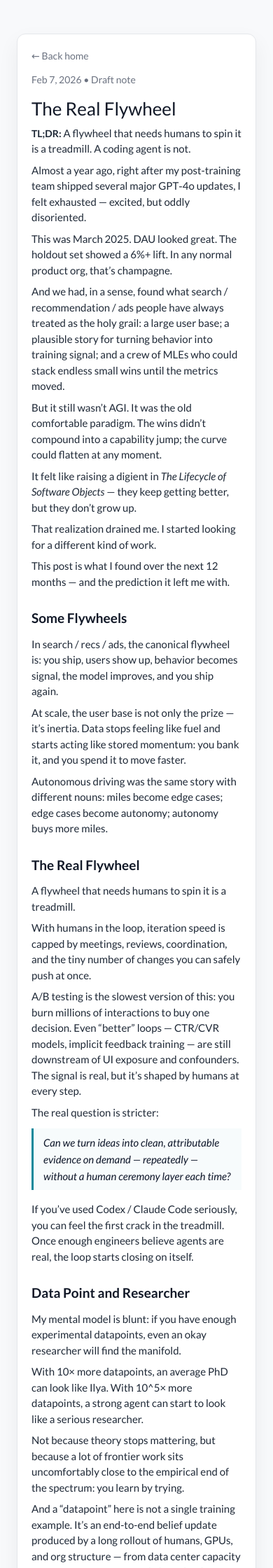
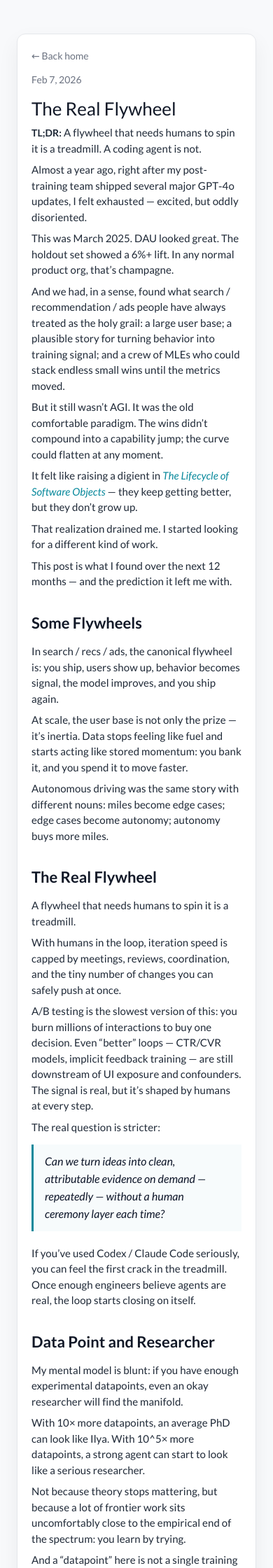
Before and after one commit to haossr/haossr.github.io, a Jekyll site: the page built from writing/the-real-flywheel/index.html, in a window 390 px wide. Shown: the top 2240 px of the page at 70% size. Built offline with Jekyll 4.4.1, drawn with Linux system fonts in a browser that asks for light colours; some of the changed text lies outside the part shown.

Commit message:
Follow-up: include flywheel post polish commits (#13)
* Remove draft appendix from The Real Flywheel post

* Polish flywheel post layout and add book link

---------

Co-authored-by: Hao Sheng <haosheng@users.noreply.github.com>

```diff
--- a/writing/the-real-flywheel/index.html
+++ b/writing/the-real-flywheel/index.html
@@ -21,7 +21,7 @@
   <link href="https://fonts.googleapis.com/css?family=Lato:400,700,400italic,700italic" rel="stylesheet" type="text/css">
   <style>
     .essay-page { background: #f8f9fb; min-height: 100vh; padding: 40px 16px; }
-    .essay-wrap { max-width: 820px; margin: 0 auto; }
+    .essay-wrap { max-width: 980px; margin: 0 auto; }
     .essay-card {
       background: #fff;
       border: 1px solid #e5e7eb;
@@ -30,39 +30,37 @@
       padding: 28px;
     }
     .essay-top { display: flex; justify-content: space-between; align-items: baseline; gap: 12px; margin-bottom: 14px; }
-    .essay-title { margin: 0; font-size: 30px; line-height: 1.2; color: #111827; text-align: left; }
+    .essay-title { margin: 0; font-size: 38px; line-height: 1.18; color: #111827; text-align: left; }
     .essay-meta { color: #6b7280; font-size: 14px; }
-    .essay-content h2, .essay-content h3 { display: block; margin: 26px 0 10px; color: #111827; }
-    .essay-content h2 { font-size: 24px; font-weight: 700; }
-    .essay-content h3 { font-size: 19px; font-weight: 700; }
-    .essay-content p { margin: 0 0 14px; color: #1f2937; }
-    .essay-content ul { margin: 0 0 14px 20px; }
-    .essay-content li { margin-bottom: 6px; color: #1f2937; }
+    .essay-content h2, .essay-content h3 { display: block; margin: 30px 0 12px; color: #111827; }
+    .essay-content h2 { font-size: 28px; font-weight: 700; }
+    .essay-content h3 { font-size: 22px; font-weight: 700; }
+    .essay-content p { margin: 0 0 18px; color: #1f2937; font-size: 20px; line-height: 1.82; letter-spacing: 0.005em; }
+    .essay-content ul { margin: 0 0 18px 24px; }
+    .essay-content li { margin-bottom: 10px; color: #1f2937; font-size: 19px; line-height: 1.72; }
     .essay-content blockquote {
-      margin: 12px 0 16px;
-      padding: 8px 14px;
+      margin: 14px 0 20px;
+      padding: 12px 16px;
       border-left: 3px solid #07889b;
       background: #f7fbfc;
       color: #0f172a;
+      font-size: 19px;
+      line-height: 1.7;
       font-style: italic;
     }
-    .essay-content .formula {
-      font-family: ui-monospace, SFMono-Regular, Menlo, Monaco, Consolas, "Liberation Mono", "Courier New", monospace;
-      background: #f3f4f6;
-      border-radius: 8px;
-      padding: 10px 12px;
-      overflow-x: auto;
+    @media (max-width: 900px) {
+      .essay-wrap { max-width: 860px; }
+      .essay-title { font-size: 34px; }
+      .essay-content p { font-size: 18px; line-height: 1.72; }
+      .essay-content li { font-size: 17px; line-height: 1.65; }
+      .essay-content blockquote { font-size: 17px; line-height: 1.62; }
     }
-    .essay-content details {
-      border-top: 1px solid #e5e7eb;
-      margin-top: 24px;
-      padding-top: 16px;
-    }
-    .essay-content summary { cursor: pointer; color: #07889b; margin-bottom: 12px; }
     @media (max-width: 600px) {
       .essay-card { padding: 20px; }
-      .essay-title { font-size: 26px; }
+      .essay-title { font-size: 28px; }
       .essay-top { flex-direction: column; align-items: flex-start; }
+      .essay-content p { font-size: 17px; line-height: 1.65; }
+      .essay-content li, .essay-content blockquote { font-size: 16px; line-height: 1.55; }
     }
   </style>
 </head>
@@ -72,7 +70,7 @@
     <article class="essay-card essay-content">
       <div class="essay-top">
         <a class="reading-back" href="/">&larr; Back home</a>
-        <div class="essay-meta">Feb 7, 2026 • Draft note</div>
+        <div class="essay-meta">Feb 7, 2026</div>
       </div>
 
       <h1 class="essay-title">The Real Flywheel</h1>
@@ -82,7 +80,7 @@
       <p>This was March 2025. DAU looked great. The holdout set showed a 6%+ lift. In any normal product org, that’s champagne.</p>
       <p>And we had, in a sense, found what search / recommendation / ads people have always treated as the holy grail: a large user base; a plausible story for turning behavior into training signal; and a crew of MLEs who could stack endless small wins until the metrics moved.</p>
       <p>But it still wasn’t AGI. It was the old comfortable paradigm. The wins didn’t compound into a capability jump; the curve could flatten at any moment.</p>
-      <p>It felt like raising a digient in <em>The Lifecycle of Software Objects</em> — they keep getting better, but they don’t grow up.</p>
+      <p>It felt like raising a digient in <a href="https://en.wikipedia.org/wiki/The_Lifecycle_of_Software_Objects"><em>The Lifecycle of Software Objects</em></a> — they keep getting better, but they don’t grow up.</p>
       <p>That realization drained me. I started looking for a different kind of work.</p>
       <p>This post is what I found over the next 12 months — and the prediction it left me with.</p>
 
@@ -118,55 +116,6 @@
       <p>If 2025 was about shipping model updates, then 2026 is about making the loop run by itself.</p>
       <p>Some friends in GDM keep saying they’re doing “best‑of‑N.” I want to say: N now includes the agents.</p>
 
-      <details>
-        <summary>Draft notes / appendix</summary>
-
-        <p><strong>Thesis:</strong> In frontier AI, the bottleneck is rarely how many ideas we can generate. The bottleneck is how fast we can turn an idea into a high‑signal datapoint — and do it repeatedly.</p>
-        <p>Iteration speed (even “dumb trial-and-error”) is a first-order competitive advantage. The labs that win can run more closed loops per unit time, with less org friction and higher signal quality.</p>
-
-        <h3>1) What counts as a datapoint?</h3>
-        <ul>
-          <li>Ablation results (what changed, how much, and with what confidence)</li>
-          <li>A failed run with a clear failure mode and corrective action</li>
-          <li>A new evaluation slice that reveals a blind spot</li>
-          <li>Online user feedback traceable to a capability</li>
-          <li>A safety/policy regression that is caught and localized</li>
-        </ul>
-
-        <h3>2) Effective datapoints = throughput × signal</h3>
-        <div class="formula">Let q_i ∈ [0, 1] be information quality of datapoint i.<br>
-          D_eff = Σ q_i ≈ N · q̄<br><br>
-          N = T / τ<br>
-          T = time window (e.g. one week)<br>
-          τ = cycle time from idea → experiment → result → attribution → next step
-        </div>
-        <p>Frontier advantage often comes from an order-of-magnitude reduction in τ, not a 10–20% improvement.</p>
-
-        <h3>3) Decomposition (where bottlenecks hide)</h3>
-        <div class="formula">D_eff ≈ GPU_throughput × Human_throughput × Automation_multiplier × Signal_quality × Org_friction^{-1}</div>
-        <ul>
-          <li><strong>GPU throughput:</strong> scheduling, queue time, utilization, failure waste</li>
-          <li><strong>Human throughput:</strong> implementation speed, glue-work burden, review latency</li>
-          <li><strong>Automation multiplier:</strong> agents + infra compress cycle time</li>
-          <li><strong>Signal quality:</strong> reproducible, attributable, comparable, auditable</li>
-          <li><strong>Org friction:</strong> permissions, alignment overhead, unclear ownership</li>
-        </ul>
-
-        <h3>4) Why more attempts matters</h3>
-        <p>If idea supply is not the bottleneck, then faster sampling of the idea manifold dominates. In long-tailed domains, increasing the number of attempts can materially improve the best observed outcome.</p>
-
-        <h3>5) The real flywheel: model capability ↔ infra automation</h3>
-        <ul>
-          <li>Better models → better agents</li>
-          <li>Better agents → more automation</li>
-          <li>More automation → shorter τ and higher q̄</li>
-          <li>Shorter τ + higher q̄ → more effective datapoints</li>
-          <li>More effective datapoints → faster discovery</li>
-          <li>Faster discovery → better models</li>
-        </ul>
-
-        <p><strong>Closing:</strong> The frontier is not only a competition of models — it’s a competition of feedback systems. GPUs are energy, researchers provide direction, and infra/agents convert energy into information.</p>
-      </details>
     </article>
   </div>
 </body>
```
